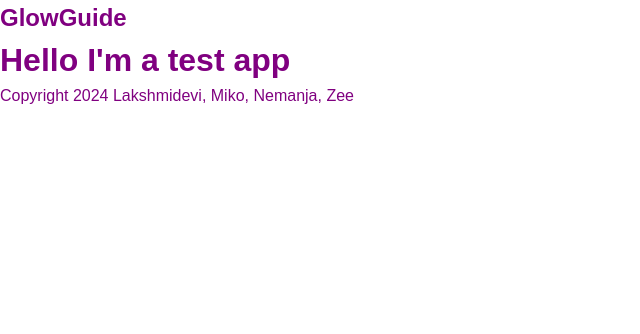
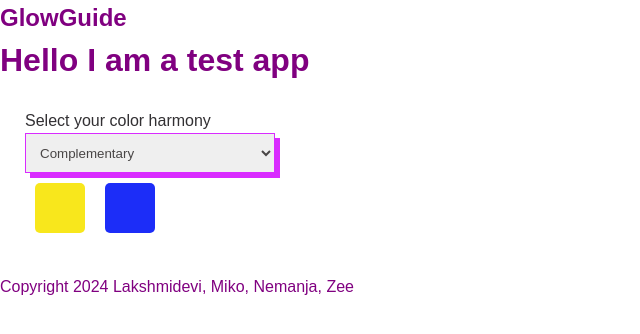
Before and after one commit to chingu-voyages/v49-tier2-team-14, a React (Vite) app: page / in a window 1280 px wide. Shown: the top 334 px of the page, without its empty margins (0-640 px from the left). Built offline with nearby package versions, Linux system fonts and the light colour scheme.

Commit message:
created colorhormony dropdown menu

```diff
--- a/package.json
+++ b/package.json
@@ -10,7 +10,10 @@
     "preview": "vite preview"
   },
   "dependencies": {
+    "chroma-js": "^2.4.2",
+    "color": "^4.2.3",
     "react": "^18.3.1",
+    "react-color": "^2.19.3",
     "react-dom": "^18.3.1"
   },
   "devDependencies": {
--- a/src/App.jsx
+++ b/src/App.jsx
@@ -1,11 +1,12 @@
 import Footer from "./components/Footer";
 import Header from "./components/Header";
-
+import ColorHarmony from "./components/ColorHarmony/ColorHarmony";
 function App() {
   return (
     <>
       <Header />
-      <h1>Hello I'm a test app</h1>
+      <h1>Hello I am a test app</h1>
+      <ColorHarmony/>
       <Footer />
     </>
   );
--- /dev/null
+++ b/src/components/ColorHarmony/ColorHarmony.jsx
@@ -0,0 +1,68 @@
+
+import React, { useState, useEffect } from 'react';
+import './colorHarmony.css';
+import Color from 'color';
+
+const ColorHarmony = () => {
+    const [selectedcolorHarmony, setSelectedColorHarmony] = useState('complementary');
+    const [colors, setColors] = useState([]);
+    const baseColor = '#f8e71c';//once the user selects the color, this will be updated
+
+  useEffect(() => {
+    handleColorsChange(selectedcolorHarmony)
+     },[]);
+
+
+     // this function to handle the changes in the color harmony
+    const handleColorHarmonyChange = (event) => {
+        const harmony = event.target.value;
+        setSelectedColorHarmony(harmony);
+       handleColorsChange(harmony);
+
+    }
+
+   // This function to update the colors based on the harmoney type
+    const handleColorsChange = (harmonyType) => {
+          // Example base color (you can change this)
+        const harmonies = getColorHarmony(baseColor, harmonyType);
+        setColors(harmonies);
+    }
+ const getColorHarmony = (baseColor, harmonyType) => {
+    //placeholder for the function to get the colorHarmony
+      const base = Color(baseColor);
+     const harmonies = {
+        complementary: [baseColor, base.rotate(180).hex()],
+        monochromatic: [baseColor, base.rotate(30).hex(), base.rotate(60).hex()],
+        analogous: [baseColor, base.rotate(30).hex(), base.rotate(-30).hex()],
+        spiltcomplements:[baseColor, base.rotate(150).hex(), base.rotate(-150).hex()],
+        triadic: [baseColor, base.rotate(120).hex(), base.rotate(-120).hex()],
+        tetradic: [baseColor, base.rotate(90).hex(), base.rotate(180).hex(), base.rotate(270).hex()],
+
+     };
+     return harmonies[harmonyType] || [];
+
+ }
+
+    return (
+        <div className='colorharmony'>
+           <label>Select your color harmony</label>
+             <select  className='colorharmony-dropdownmenu' value={selectedcolorHarmony} onChange={handleColorHarmonyChange}>
+                <option value="complementary"> Complementary </option>
+                <option value="monochromatic"> Monochromatic </option>
+                <option value="analogous"> Analogous </option>
+                <option value="spiltcomplements"> Spilt Complements </option>
+                <option value="triadic">Triadic </option>
+                <option value="tetradic"> Tetradic</option>
+                </select>
+
+            <div id=" colorharmony-colorDisplay">
+                {colors.map((color, index) => (
+                    <div key ={index} className='color-sample' style={{backgroundColor:color}}></div>
+                ))}
+        </div>
+
+        </div>
+    );
+};
+
+export default ColorHarmony;
--- /dev/null
+++ b/src/components/ColorHarmony/colorHarmony.css
@@ -0,0 +1,37 @@
+.colorharmony {
+
+    display: flex;
+    color: #323033;
+    flex-direction: column;
+    align-items: flex-start;
+    text-align: center;
+    padding: 10px;
+    margin: 15px;
+}
+
+.colorharmony-dropdownmenu {
+    color: #494646;
+    border-color: #D92BFF;
+    padding: 10px;
+    margin: 0px;
+    border-radius: 0px;
+    border: 10px solid inside #D92BFF;
+    box-shadow: 5px 5px 0px 0px #D92BFF;
+    height: 40px;
+    width: 250px;
+    outline: none;
+
+        }
+    .colorharmony-colorDisplay{
+
+        padding: 10px;
+        margin-top: 20px;
+        }
+     .color-sample {
+       display:inline-block;
+        padding: 10px;
+        margin: 10px;
+        width: 50px;
+        height: 50px;
+        border-radius: 5px;
+    }
```
Also changed, not shown: src/style.css (line endings or trailing spaces), 1 other file (tests, documents, lock files or other folders).
